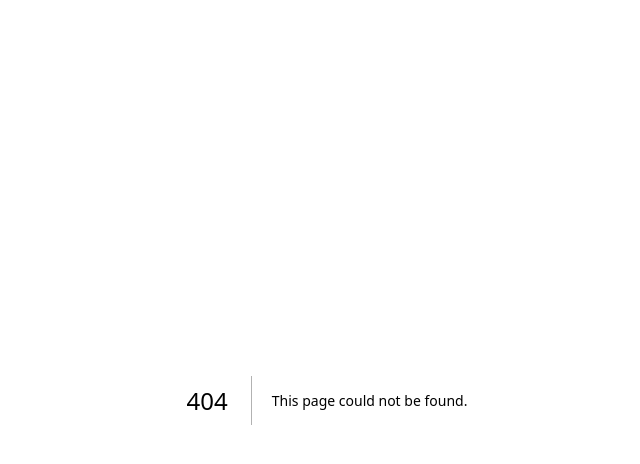
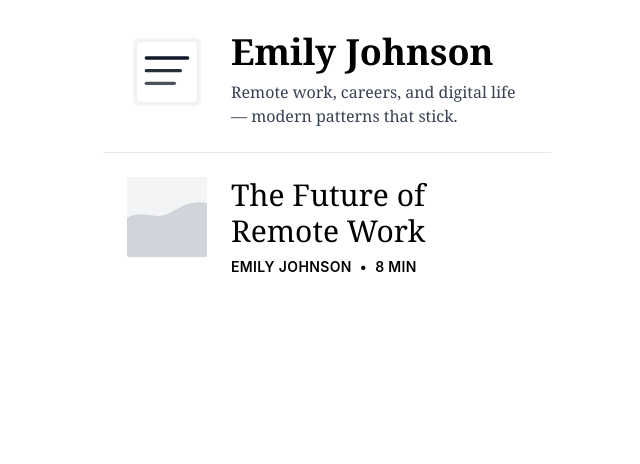
Before and after one commit to qinglingM/newFCAPP, a Next.js app: page /channel/emily-johnson in a window 1280 px wide. Before the commit this address had no page. Shown: the top 464 px of the page, without its empty margins (313-953 px from the left). Built offline with nearby package versions, Linux system fonts and the light colour scheme.

Commit message:
feat: author channel page and clickable author

```diff
--- /dev/null
+++ b/app/channel/[channelSlug]/page.tsx
@@ -0,0 +1,25 @@
+import { notFound } from 'next/navigation';
+
+import { ChannelHeader } from '@/components/channel-header/ChannelHeader';
+import { NewsletterList } from '@/components/newsletter-list/NewsletterList';
+import { getMockChannelBySlug } from '@/mock/channels';
+
+interface ChannelPageProps {
+  params: Promise<{ channelSlug: string }>;
+}
+
+export default async function ChannelPage({ params }: ChannelPageProps) {
+  const { channelSlug } = await params;
+  const channel = getMockChannelBySlug(channelSlug);
+
+  if (!channel) {
+    notFound();
+  }
+
+  return (
+    <div className="min-h-screen bg-white max-w-md mx-auto">
+      <ChannelHeader imageUrl={channel.imageUrl} name={channel.name} description={channel.description} />
+      <NewsletterList items={channel.newsletters} />
+    </div>
+  );
+}
--- a/app/screen1/page.tsx
+++ b/app/screen1/page.tsx
@@ -1,6 +1,4 @@
 'use client';
-
-/* eslint-disable react/no-unescaped-entities */
 
 // Screen 1: Article reading view with playback controls at bottom
 // Matches first screenshot: article content with "NOW PLAYING" button and playback controls
@@ -9,9 +7,11 @@ import { useState, useEffect, useRef } from 'react';
 import { Header } from "@/components/Header";
 import { articles } from "@/mock/articles";
 import { useRouter } from 'next/navigation';
+import Link from 'next/link';
 import { AudioPlayerModal } from "@/components/AudioPlayerModal";
 import { SubscriptionModal } from "@/components/SubscriptionModal";
 import { SUMMARY_PROMPT } from "@/lib/articleConfig";
+import { slugify } from '@/lib/slug';
 
 export default function Screen1() {
   const router = useRouter();
@@ -760,9 +760,14 @@ export default function Screen1() {
 
                   {/* Author and date */}
                   <div className="flex flex-col items-center mb-2 gap-2">
-                    <p className="text-sm sm:text-base text-gray-600 break-words text-center" style={{ fontFamily: 'Georgia, serif' }}>
+                    <Link
+                      href={`/channel/${slugify(isFirstArticle ? 'Justin Mares' : article.author)}`}
+                      className="text-sm sm:text-base text-gray-600 break-words text-center hover:underline focus-visible:outline focus-visible:outline-2 focus-visible:outline-gray-900 focus-visible:outline-offset-2"
+                      style={{ fontFamily: 'Georgia, serif' }}
+                      aria-label={`View channel for ${isFirstArticle ? 'Justin Mares' : article.author}`}
+                    >
                       By {isFirstArticle ? 'Justin Mares' : article.author}
-                    </p>
+                    </Link>
                     <p className="text-[10px] sm:text-xs text-gray-500 uppercase tracking-wider text-center">
                       {isFirstArticle ? 'OCT 28, 2025' : article.date}
                     </p>
@@ -785,7 +790,7 @@ export default function Screen1() {
                   {/* You'll get section */}
                   <div className="mt-[100px] grid">
                     <h2 className="text-lg sm:text-xl font-bold text-black mb-3 sm:mb-4 break-words font-atlantic-condensed text-center" style={{ fontFamily: 'Atlantic Condensed, Georgia, serif' }}>
-                      You'll get :
+                      You’ll get:
                     </h2>
 
                     <ul className="space-y-2 sm:space-y-2.5 flex flex-col items-center">
--- a/components/AudioPlayerModal.tsx
+++ b/components/AudioPlayerModal.tsx
@@ -110,7 +110,7 @@ export const AudioPlayerModal: React.FC<AudioPlayerModalProps> = ({
             {/* Playback controls */}
             <div className="flex items-center justify-center gap-2 sm:gap-4 mb-4 sm:mb-6 flex-wrap">
               <button
-                className="w-12 h-12 sm:w-14 sm:h-14 rounded-full border-2 border-gray-900 ring-2 ring-gray-900 ring-inset flex items-center justify-center bg-white relative touch-manipulation"
+                className="w-12 h-12 sm:w-14 sm:h-14 rounded-full flex items-center justify-center bg-white relative touch-manipulation hover:bg-gray-50 active:bg-gray-100 focus-visible:outline focus-visible:outline-2 focus-visible:outline-gray-900 focus-visible:outline-offset-2"
                 aria-label="Rewind 15 seconds"
                 onClick={(e) => {
                   e.stopPropagation();
@@ -152,7 +152,7 @@ export const AudioPlayerModal: React.FC<AudioPlayerModalProps> = ({
               </button>
 
               <button
-                className="w-12 h-12 sm:w-14 sm:h-14 rounded-full border-2 border-gray-900 ring-2 ring-gray-900 ring-inset flex items-center justify-center bg-white relative touch-manipulation"
+                className="w-12 h-12 sm:w-14 sm:h-14 rounded-full flex items-center justify-center bg-white relative touch-manipulation hover:bg-gray-50 active:bg-gray-100 focus-visible:outline focus-visible:outline-2 focus-visible:outline-gray-900 focus-visible:outline-offset-2"
                 aria-label="Forward 15 seconds"
                 onClick={(e) => {
                   e.stopPropagation();
--- /dev/null
+++ b/components/channel-header/ChannelHeader.tsx
@@ -0,0 +1,45 @@
+import Image from 'next/image';
+
+export interface ChannelHeaderProps {
+  imageUrl: string; // from API
+  name: string; // from API
+  description: string; // from API
+}
+
+export const ChannelHeader: React.FC<ChannelHeaderProps> = ({ imageUrl, name, description }) => {
+  return (
+    <div className="bg-white">
+      <div className="px-4 sm:px-6 pt-6 sm:pt-8 pb-5 sm:pb-6">
+        <div className="flex items-start gap-4 sm:gap-6">
+          <div className="shrink-0">
+            <div className="bg-white rounded-sm overflow-hidden">
+              <Image
+                src={imageUrl}
+                alt={`${name} channel`}
+                width={120}
+                height={120}
+                className="h-16 w-16 sm:h-20 sm:w-20 object-contain"
+                priority
+              />
+            </div>
+          </div>
+          <div className="min-w-0">
+            <h1
+              className="text-2xl sm:text-4xl font-semibold text-black leading-tight break-words"
+              style={{ fontFamily: 'Georgia, serif' }}
+            >
+              {name}
+            </h1>
+            <p
+              className="mt-2 text-sm sm:text-base text-gray-700 leading-relaxed break-words"
+              style={{ fontFamily: 'Georgia, serif' }}
+            >
+              {description}
+            </p>
+          </div>
+        </div>
+      </div>
+      <div className="h-px bg-gray-200" />
+    </div>
+  );
+};
--- /dev/null
+++ b/components/newsletter-list/NewsletterList.tsx
@@ -0,0 +1,65 @@
+'use client';
+
+import Image from 'next/image';
+
+export interface NewsletterListItemData {
+  id: string; // from API
+  title: string; // from API
+  authorName: string; // from API
+  readMinutes: number; // from API
+  thumbnailUrl: string; // from API
+}
+
+export interface NewsletterListProps {
+  items: NewsletterListItemData[]; // from API
+}
+
+export const NewsletterList: React.FC<NewsletterListProps> = ({ items }) => {
+  return (
+    <div className="bg-white">
+      <ul className="divide-y divide-gray-200">
+        {items.map((item) => (
+          <li key={item.id}>
+            <button
+              type="button"
+              onClick={() => {
+                // Using mock data; dev team will replace with real navigation/action.
+                console.log('newsletter clicked', item.id);
+              }}
+              className="w-full text-left px-4 sm:px-6 py-5 sm:py-6 hover:bg-gray-50 active:bg-gray-100 transition-colors focus-visible:outline focus-visible:outline-2 focus-visible:outline-gray-900 focus-visible:outline-offset-2"
+              aria-label={`Open newsletter: ${item.title}`}
+            >
+              <div className="flex items-start gap-4 sm:gap-6">
+                <div className="shrink-0">
+                  <div className="bg-gray-100 rounded-sm overflow-hidden">
+                    <Image
+                      src={item.thumbnailUrl}
+                      alt=""
+                      aria-hidden="true"
+                      width={96}
+                      height={96}
+                      className="h-16 w-16 sm:h-20 sm:w-20 object-cover"
+                    />
+                  </div>
+                </div>
+                <div className="min-w-0">
+                  <h2
+                    className="text-xl sm:text-3xl font-medium text-black leading-snug break-words"
+                    style={{ fontFamily: 'Georgia, serif' }}
+                  >
+                    {item.title}
+                  </h2>
+                  <div className="mt-2 flex items-center gap-2 text-xs sm:text-sm font-semibold tracking-wide text-black uppercase">
+                    <span className="break-words">{item.authorName}</span>
+                    <span aria-hidden="true">•</span>
+                    <span>{item.readMinutes} MIN</span>
+                  </div>
+                </div>
+              </div>
+            </button>
+          </li>
+        ))}
+      </ul>
+    </div>
+  );
+};
--- /dev/null
+++ b/lib/slug.ts
@@ -0,0 +1,8 @@
+export function slugify(value: string): string {
+  return value
+    .trim()
+    .toLowerCase()
+    .replace(/[^a-z0-9\s-]/g, '')
+    .replace(/\s+/g, '-')
+    .replace(/-+/g, '-');
+}
--- /dev/null
+++ b/mock/channels.ts
@@ -0,0 +1,113 @@
+// Using mock data; dev team will replace with real API hook useFetchChannelBySlug()
+
+export interface NewsletterItem {
+  id: string; // from API
+  title: string; // from API
+  authorName: string; // from API
+  readMinutes: number; // from API
+  thumbnailUrl: string; // from API
+}
+
+export interface Channel {
+  slug: string; // from API
+  name: string; // from API
+  description: string; // from API
+  imageUrl: string; // from API
+  newsletters: NewsletterItem[]; // from API
+}
+
+export const mockChannels: Channel[] = [
+  {
+    slug: 'justin-mares',
+    name: 'Justin Mares',
+    description: 'Builders, health, and performance — curated notes that stay practical.',
+    imageUrl: '/images/magnet-channel.svg',
+    newsletters: [
+      {
+        id: 'jm-1',
+        title: "A Builder’s Guide to Living a Long and Healthy Life",
+        authorName: 'Justin Mares',
+        readMinutes: 15,
+        thumbnailUrl: '/images/newsletter-thumb.svg',
+      },
+    ],
+  },
+  {
+    slug: 'franklin-foer',
+    name: 'Franklin Foer',
+    description: 'Politics, institutions, and power — with a calm, long-view lens.',
+    imageUrl: '/images/magnet-channel.svg',
+    newsletters: [
+      {
+        id: 'ff-1',
+        title: 'Project Mars',
+        authorName: 'Franklin Foer',
+        readMinutes: 15,
+        thumbnailUrl: '/images/newsletter-thumb.svg',
+      },
+    ],
+  },
+  {
+    slug: 'sarah-chen',
+    name: 'Sarah Chen',
+    description: 'AI, products, and society — short weekly notes you can read fast.',
+    imageUrl: '/images/magnet-channel.svg',
+    newsletters: [
+      {
+        id: 'sc-1',
+        title: 'The Most Dangerous Kind of Friendship',
+        authorName: 'Sarah Chen',
+        readMinutes: 10,
+        thumbnailUrl: '/images/newsletter-thumb.svg',
+      },
+      {
+        id: 'sc-2',
+        title: 'Under a Supermoon',
+        authorName: 'Sarah Chen',
+        readMinutes: 2,
+        thumbnailUrl: '/images/newsletter-thumb.svg',
+      },
+      {
+        id: 'sc-3',
+        title: 'How Jimmy O. Yang Became a Main Character',
+        authorName: 'Sarah Chen',
+        readMinutes: 25,
+        thumbnailUrl: '/images/newsletter-thumb.svg',
+      },
+    ],
+  },
+  {
+    slug: 'michael-rodriguez',
+    name: 'Michael Rodriguez',
+    description: 'Climate, energy, and sustainability — the signal over the noise.',
+    imageUrl: '/images/magnet-channel.svg',
+    newsletters: [
+      {
+        id: 'mr-1',
+        title: 'Climate Action and Sustainability',
+        authorName: 'Michael Rodriguez',
+        readMinutes: 12,
+        thumbnailUrl: '/images/newsletter-thumb.svg',
+      },
+    ],
+  },
+  {
+    slug: 'emily-johnson',
+    name: 'Emily Johnson',
+    description: 'Remote work, careers, and digital life — modern patterns that stick.',
+    imageUrl: '/images/magnet-channel.svg',
+    newsletters: [
+      {
+        id: 'ej-1',
+        title: 'The Future of Remote Work',
+        authorName: 'Emily Johnson',
+        readMinutes: 8,
+        thumbnailUrl: '/images/newsletter-thumb.svg',
+      },
+    ],
+  },
+];
+
+export function getMockChannelBySlug(slug: string): Channel | undefined {
+  return mockChannels.find((c) => c.slug === slug);
+}
```
Also changed, not shown: public/images/magnet-channel.svg (added), public/images/newsletter-thumb.svg (added).
